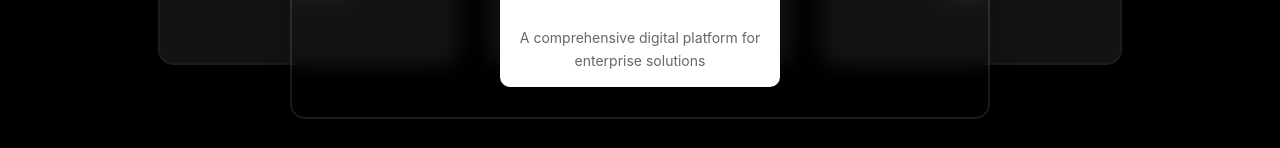
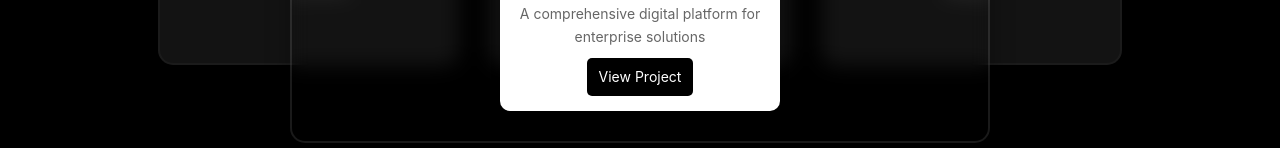
Before and after one commit to Deepanshu0211/karmafillms, a Next.js app: page /projects in a window 1280 px wide. Both pictures are taken after a click on the button "Thumbnail". Shown: the part 491-639 px from the top of the page. Built offline with nearby package versions, Linux system fonts and the light colour scheme; a web font is replaced by a local one.

Commit message:
fixed the changes

```diff
--- a/app/projects/page.tsx
+++ b/app/projects/page.tsx
@@ -50,7 +50,7 @@ const projects = [
   },
 ];
 
-const categories = [...new Set(projects.map((p) => p.category))];
+const categories = Array.from(new Set(projects.map((p) => p.category)));
 
 function AnimatedText({ children, className }: { children: React.ReactNode; className?: string }) {
   const ref = useRef(null);
@@ -118,7 +118,7 @@ export default function Projects() {
                   <div className="popup-project-content">
                     <AnimatedText className="popup-project-title">{project.title}</AnimatedText>
                     <AnimatedText className="popup-project-description">{project.description}</AnimatedText>
-                    {/* <a href={project.link} target="_blank" rel="noopener noreferrer" className="popup-project-link">View Project</a> */}
+                    <a href={project.link} target="_blank" rel="noopener noreferrer" className="popup-project-link">View Project</a>
                   </div>
                 </div>
               ))}
```
